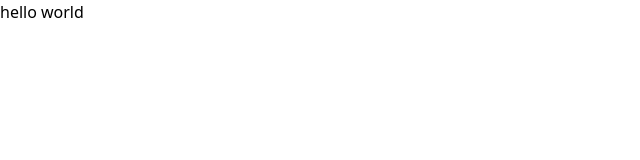
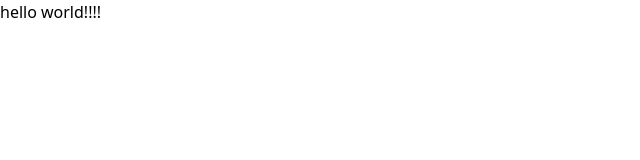
Before and after one commit to QwerTayu/heya-gram, a Next.js app: page / in a window 1280 px wide. Shown: the top 160 px of the page, without its empty margins (0-640 px from the left). Built offline with nearby package versions, Linux system fonts and the light colour scheme.

Commit message:
✅ ちゃんとデプロイできてるかテスト

```diff
--- a/src/pages/index.jsx
+++ b/src/pages/index.jsx
@@ -1,7 +1,7 @@
 export default function Home() {
   return (
     <div>
-      hello world
+      hello world!!!!
     </div>
   )
 }
```
